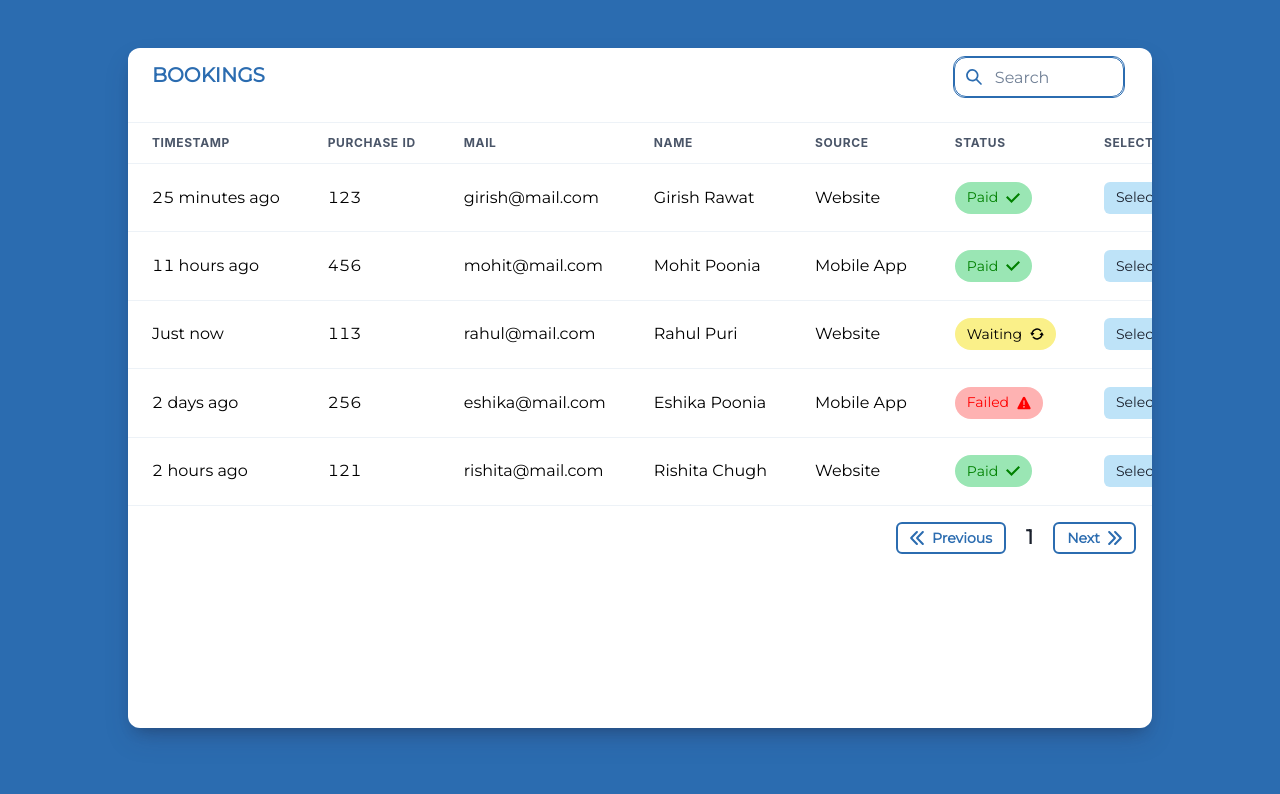
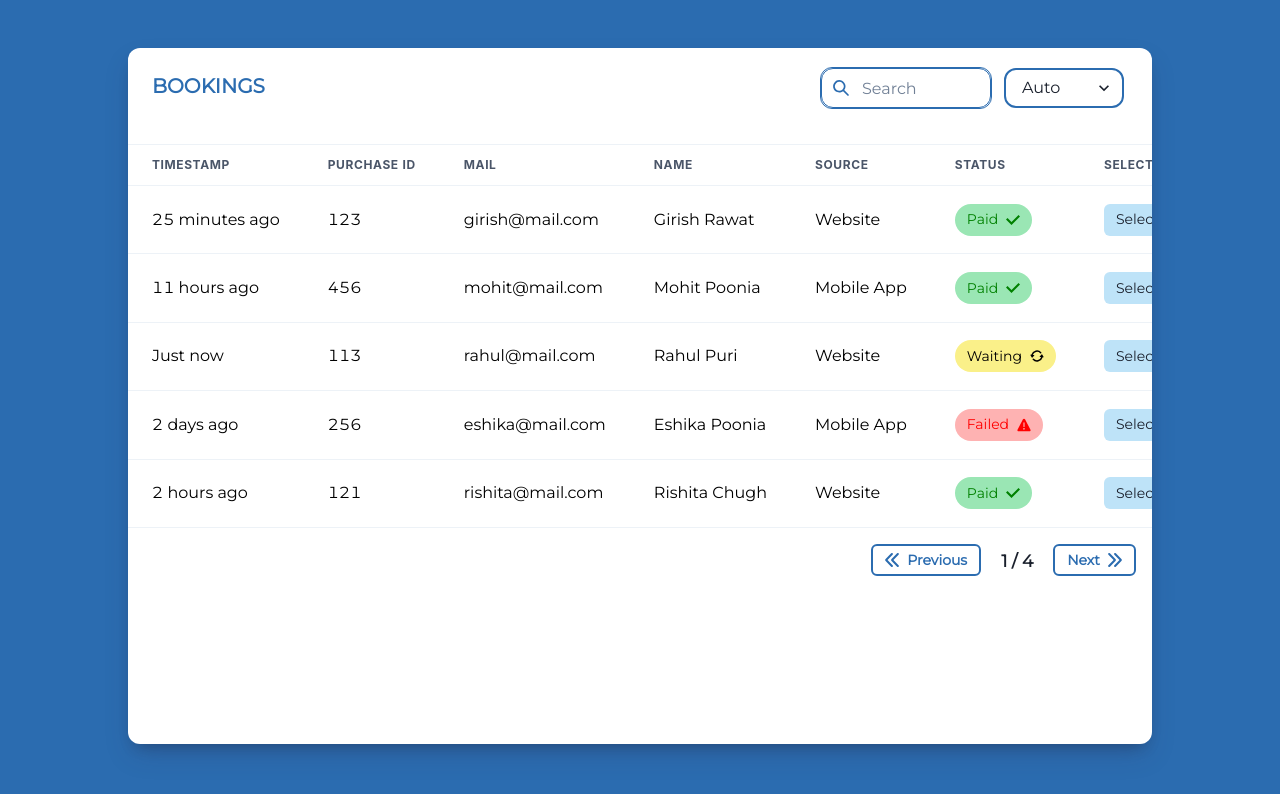
Before and after one commit to Ishu070303/Project-datatable, a Next.js app: page / in a window 1280 px wide. Shown: the top 794 px of the page. Built offline with nearby package versions, Linux system fonts and the light colour scheme.

Commit message:
added resizable property

```diff
--- a/app/App.css
+++ b/app/App.css
@@ -1,27 +1,26 @@
-@import url('https://fonts.googleapis.com/css2?family=Montserrat&display=swap');
+@import url("https://fonts.googleapis.com/css2?family=Montserrat&display=swap");
 
-*{
-    font-family: 'Montserrat', sans-serif;
+* {
+  font-family: "Montserrat", sans-serif;
 }
 
-
-.flex{
+.flex {
   /* border: 1px solid #ebf8ff; */
   width: 80vw;
   margin: auto;
   background-color: white;
   margin-top: 3rem;
   border-radius: 12px;
-    box-shadow: rgba(50, 50, 93, 0.25) 0px 13px 27px -5px, rgba(0, 0, 0, 0.3) 0px 8px 16px -8px;
-
+  box-shadow: rgba(50, 50, 93, 0.25) 0px 13px 27px -5px,
+    rgba(0, 0, 0, 0.3) 0px 8px 16px -8px;
 }
 
-.tc{
+.tc {
   /* border: 2px solid black; */
   width: 80vw;
 }
 
-.table{
+.table {
   /* border: 2px solid teal; */
   width: 100%;
   height: 30vw;
@@ -29,17 +28,17 @@
   margin-top: 1rem;
 }
 
-.text{
+.text {
   /* margin-left: 1rem; */
   margin-top: 12px;
   font-weight: bold;
   font-size: 20px;
   margin-left: 1.5rem;
-   color:  #2B6CB0;
+  color: #2b6cb0;
 }
 
-.Thead{
-    border-top: 1px solid ;
+.Thead {
+  border-top: 1px solid;
   text-align: center;
   /* align-items: center; */
   /* padding-bottom: 20px; */
@@ -47,14 +46,13 @@
   color: gray;
 }
 
-
-.td{
+.td {
   /* border: 2px solid black; */
   text-align: center;
   color: black;
 }
 
-.div{
+.div {
   /* border: 2px solid black; */
   display: flex;
   position: relative;
@@ -64,17 +62,25 @@
     justify-content: space-around; */
 }
 
-.search{
+.search {
   /* border: 2px solid red; */
   position: absolute;
   right: 0;
   top: 2;
   margin-top: 2rem;
-    margin-right: 1.7rem;
-
+  margin-right: 10rem;
 }
 
-.typo{
-    font-size: 20px;
+.resize {
+  margin-top: 1rem;
+  margin-right: 1.5rem;
+  /* border: 2px solid #2B6CB0; */
+  padding: 4px;
+  border-radius: 12px;
+}
+
+.typo {
+  font-size: 17px;
   font-weight: bold;
+  margin-top: 0.3rem;
 }
--- a/app/DataTable.tsx
+++ b/app/DataTable.tsx
@@ -1,9 +1,33 @@
 "use client";
-import { Table, Thead, Tbody, Tr, Th, Td, TableContainer} from "@chakra-ui/table";
-import { Box, Flex, Input, InputGroup, InputLeftElement, Spacer, Text, Button } from "@chakra-ui/react";
-import { SearchIcon, ArrowRightIcon, ArrowLeftIcon, WarningTwoIcon, CheckIcon, RepeatIcon } from "@chakra-ui/icons";
-import { useState } from "react";
-import { Paid } from "@mui/icons-material";
+import {
+  Table,
+  Thead,
+  Tbody,
+  Tr,
+  Th,
+  Td,
+  TableContainer,
+} from "@chakra-ui/table";
+import {
+  Box,
+  Flex,
+  Input,
+  InputGroup,
+  InputLeftElement,
+  Spacer,
+  Text,
+  Button,
+  Select,
+} from "@chakra-ui/react";
+import {
+  SearchIcon,
+  ArrowRightIcon,
+  ArrowLeftIcon,
+  WarningTwoIcon,
+  CheckIcon,
+  RepeatIcon,
+} from "@chakra-ui/icons";
+import { useEffect, useRef, useState } from "react";
 
 interface DataTableProps {
   headers: string[];
@@ -12,18 +36,30 @@ interface DataTableProps {
   sortable?: boolean;
   pagination?: boolean; //Adding a pagination property
   searchable?: boolean; //Adding a searchable property
+  resizable?: boolean; //Adding a resizable property
 }
 
-const DataTable: React.FC<DataTableProps> = ({ headers, rows, caption, sortable, pagination, searchable }) => {
+const DataTable: React.FC<DataTableProps> = ({
+  headers,
+  rows,
+  caption,
+  sortable,
+  pagination,
+  searchable,
+  resizable,
+}) => {
   const [sortedColumn, setSortedColumn] = useState<string | null>(null);
   const [sortDirection, setSortDirection] = useState<"asc" | "desc">("asc");
   const [searchValue, setSearchValue] = useState("");
+  const [selectedFilter, setSelectedFilter] = useState<string>("auto");
+
+  const tableRef = useRef<HTMLTableElement>(null); //Ref to the table element
 
   //For pagination
   const [currentPage, setCurrentPage] = useState(1);
-  const [itemsPerPage] = useState(5) // set the number of items per page
+  const [itemsPerPage] = useState(5); // set the number of items per page
 
-
+  // Function for sorting by ascending or decending
   const handleSort = (column: string) => {
     if (!sortable) return;
 
@@ -35,18 +71,20 @@ const DataTable: React.FC<DataTableProps> = ({ headers, rows, caption, sortable,
     }
   };
 
-  //Search implemented
+  //Function for searching rows
   const filterRows = () => {
-    if(!searchValue) return rows;
+    if (!searchValue) return rows;
 
     return rows.filter((row) =>
-     row.some((cell) =>
-       typeof cell === "string" && cell.toLowerCase().includes(searchValue.toLowerCase())
+      row.some(
+        (cell) =>
+          typeof cell === "string" &&
+          cell.toLowerCase().includes(searchValue.toLowerCase())
       )
     );
   };
 
-  //For sorted rows by (Ascending or Descending Ways)
+  //Function for sorted rows by (Ascending or Descending Ways)
   const sortedRows = [...filterRows()].sort((a, b) => {
     if (!sortedColumn) return 0;
 
@@ -64,38 +102,118 @@ const DataTable: React.FC<DataTableProps> = ({ headers, rows, caption, sortable,
     return 0;
   });
 
+  useEffect(() => {
+    //Function to handle resizing
+    const handleColumnResize = (entries: ResizeObserverEntry[]) => {
+      if (tableRef.current) {
+        const tableWidth = tableRef.current.offsetWidth;
+        const numebrOfCoulmns = headers.length;
+        const selectedColumnIndex = parseInt(selectedFilter, 10);
 
-  //For paginated Property
+        //calculate the new column width based on the selected filter options
+        const newColumnWidths = headers.map((_, index) => {
+          if (resizable && selectedColumnIndex === index) {
+            return `${tableWidth / numebrOfCoulmns}px`;
+          }
+
+          return "auto";
+        });
+
+        //Apply the new column
+        const thElements = tableRef.current.querySelectorAll("th");
+        thElements.forEach((th, index) => {
+          th.style.width = newColumnWidths[index];
+        });
+      }
+    };
+
+    if (resizable) {
+      const resizeObserver = new ResizeObserver(handleColumnResize);
+      if (tableRef.current) {
+        resizeObserver.observe(tableRef.current);
+      }
+
+      return () => {
+        if (tableRef.current) {
+          resizeObserver.unobserve(tableRef.current);
+        }
+      };
+    }
+  }, [headers, resizable, selectedFilter]);
+
+  //Functiom for pagination
   const paginateRows = () => {
     const startIndex = (currentPage - 1) * itemsPerPage;
     const endIndex = startIndex + itemsPerPage;
     return sortedRows.slice(startIndex, endIndex);
   };
 
+  const getDistinctValues = (columnIndex: number) => {
+    const distinctValues: string[] = [];
+    rows.forEach((row) => {
+      const cell = row[columnIndex];
+      if (typeof cell === "string" && !distinctValues.includes(cell)) {
+        distinctValues.push(cell);
+      }
+    });
+
+    return distinctValues;
+  };
+
+  // to display total number of rows
+  const totalNumberOfPages = Math.ceil(sortedRows.length / itemsPerPage);
 
   return (
     <Box className="bx">
       <Flex className="div">
-      {caption && <Text className="text" fontWeight="bold">{caption}</Text>}
+        {caption && (
+          <Text className="text" fontWeight="bold">
+            {caption}
+          </Text>
+        )}
         <Spacer />
         {searchable && (
           <div className="search">
-        <InputGroup mb={4} style={{ border: '1px solid #2B6CB0', borderRadius: '12px'}}>
-          <InputLeftElement pointerEvents="none" children={<SearchIcon color="blue.600" />} />
+            <InputGroup
+              mb={4}
+              style={{ border: "1px solid #2B6CB0", borderRadius: "12px" }}
+            >
+              <InputLeftElement
+                pointerEvents="none"
+                children={<SearchIcon color="blue.600" />}
+              />
               <Input
-          variant='outline'
-          width= {170}
+                variant="outline"
+                width={170}
                 placeholder="Search"
                 value={searchValue}
-          style={{ border: '1px solid #2B6CB0', borderRadius: '12px'}}
+                style={{ border: "1px solid #2B6CB0", borderRadius: "12px" }}
                 onChange={(e) => setSearchValue(e.target.value)}
               />
             </InputGroup>
           </div>
         )}
+
+        {resizable && (
+          <div className="resize">
+            <Select
+              width={120}
+              value={selectedFilter}
+              style={{ border: "2px solid #2B6CB0", borderRadius: "12px" }}
+              onChange={(e) => setSelectedFilter(e.target.value)}
+            >
+              <option value="auto">Auto</option>
+              {headers.map((header, index) => (
+                <option key={index} value={index}>
+                  {header}
+                </option>
+              ))}
+            </Select>
+          </div>
+        )}
       </Flex>
       <TableContainer className="tc">
-      <Table variant='simple' className="table">
+        <Table variant="simple" className="table">
           <Thead className="head">
             <Tr className="Trw">
               {headers.map((header, index) => (
@@ -118,16 +236,46 @@ const DataTable: React.FC<DataTableProps> = ({ headers, rows, caption, sortable,
                   <Td key={cellIndex} className="td">
                     {headers[cellIndex] == "STATUS" ? (
                       <Button
-                    style={{backgroundColor: `${cell === "Paid" ? "#9AE6B4" : cell == "Failed" ? "#FEB2B2" : "#FAF089" }` , fontWeight : "500"}}
-                    color={cell === "Paid" ? "green" : cell === "Failed"? "red" : "black"}
+                        style={{
+                          backgroundColor: `${
+                            cell === "Paid"
+                              ? "#9AE6B4"
+                              : cell == "Failed"
+                              ? "#FEB2B2"
+                              : "#FAF089"
+                          }`,
+                          fontWeight: "500",
+                        }}
+                        color={
+                          cell === "Paid"
+                            ? "green"
+                            : cell === "Failed"
+                            ? "red"
+                            : "black"
+                        }
                         size="sm"
                         borderRadius="3xl"
-                    rightIcon={cell == "Paid" ? <CheckIcon /> : cell === "Failed" ? <WarningTwoIcon /> : <RepeatIcon />}
+                        rightIcon={
+                          cell == "Paid" ? (
+                            <CheckIcon />
+                          ) : cell === "Failed" ? (
+                            <WarningTwoIcon />
+                          ) : (
+                            <RepeatIcon />
+                          )
+                        }
                       >
                         {cell}
                       </Button>
                     ) : headers[cellIndex] === "SELECT" ? (
-                    <Button style={{ backgroundColor: '#BEE3F8', fontWeight: '300'}} size="sm" borderRadius="md">
+                      <Button
+                        style={{
+                          backgroundColor: "#BEE3F8",
+                          fontWeight: "300",
+                        }}
+                        size="sm"
+                        borderRadius="md"
+                      >
                         {cell}
                       </Button>
                     ) : (
@@ -141,28 +289,38 @@ const DataTable: React.FC<DataTableProps> = ({ headers, rows, caption, sortable,
         </Table>
       </TableContainer>
       {pagination && (
-        <Box mt={4} display="flex" justifyContent="flex-end" style={{marginRight: "1rem"}}>
+        <Box
+          mt={4}
+          display="flex"
+          justifyContent="flex-end"
+          style={{ marginRight: "1rem" }}
+        >
           <Button
             size="sm"
             color="blue.600"
             leftIcon={<ArrowLeftIcon />}
-          style={{ border: "2px solid #2B6CB0", backgroundColor: 'white'}}
-          onClick={() => setCurrentPage((prev) => Math.max(prev-1, 1))}
+            style={{ border: "2px solid #2B6CB0", backgroundColor: "white" }}
+            onClick={() => setCurrentPage((prev) => Math.max(prev - 1, 1))}
             disabled={currentPage == 1}
           >
             Previous
           </Button>
-          <Text className="typo" mx={5}>{currentPage}</Text>
+          <Text className="typo" mx={5}>
+            {currentPage} / {totalNumberOfPages}{" "}
+          </Text>
           <Button
             size="sm"
-          rightIcon={<ArrowRightIcon/>}
+            rightIcon={<ArrowRightIcon />}
             color="blue.600"
-          style={{ border: "2px solid #2B6CB0", backgroundColor: 'white'}}
+            style={{ border: "2px solid #2B6CB0", backgroundColor: "white" }}
             onClick={() =>
-          setCurrentPage((prev) => Math.min(prev + 1, Math.ceil(sortedRows.length / itemsPerPage)))
+              setCurrentPage((prev) =>
+                Math.min(prev + 1, Math.ceil(sortedRows.length / itemsPerPage))
+              )
             }
-
-          disabled={currentPage === Math.ceil(sortedRows.length / itemsPerPage)}
+            disabled={
+              currentPage === Math.ceil(sortedRows.length / itemsPerPage)
+            }
           >
             Next
           </Button>
--- a/app/page.tsx
+++ b/app/page.tsx
@@ -1,40 +1,216 @@
 "use client";
-import React from 'react';
-import DataTable from './DataTable';
-import {Flex} from '@chakra-ui/react';
+import React from "react";
+import DataTable from "./DataTable";
+import { Flex } from "@chakra-ui/react";
 
 import "./App.css";
 
-const headers = ["TIMESTAMP", "PURCHASE ID", "MAIL", "NAME", "SOURCE", "STATUS", "SELECT"];
+const headers = [
+  "TIMESTAMP",
+  "PURCHASE ID",
+  "MAIL",
+  "NAME",
+  "SOURCE",
+  "STATUS",
+  "SELECT",
+];
 const rows = [
-  ["25 minutes ago", "123", "girish@mail.com", "Girish Rawat", "Website", "Paid", "Select"],
-  ["11 hours ago", "456", "mohit@mail.com", "Mohit Poonia", "Mobile App", "Paid", "Select"],
-  ["Just now", "113", "rahul@mail.com", "Rahul Puri", "Website", "Waiting", "Select"],
-  ["2 days ago", "256", "eshika@mail.com", "Eshika Poonia", "Mobile App", "Failed", "Select"],
-  ["2 hours ago", "121", "rishita@mail.com", "Rishita Chugh", "Website", "Paid", "Select"],
-  ["50 minutes ago", "490", "pooja@mail.com", "Pooja Chaturvedi", "Mobile App", "Waiting", "Select"],
-  ["12 days ago", "890", "sakshi@mail.com", "Sakshi pathak", "Website", "Waiting", "Select"],
-  ["5 minutes ago", "098", "soni@mail.com", "Soni Rawat", "Mobile App", "Failed", "Select"],
-  ["1 sec ago", "098", "santoshi@mail.com", "Santoshi Rawat", "Mobile App", "Paid", "Select"],
-  ["12 minutes ago", "098", "rashika@mail.com", "Rashika Sharma", "Website", "Waiting", "Select"],
-  ["25 minutes ago", "123", "girish@mail.com", "Girish Rawat", "Website", "Paid", "Select"],
-  ["11 hours ago", "456", "mohit@mail.com", "Mohit Poonia", "Mobile App", "Paid", "Select"],
-  ["Just now", "113", "rahul@mail.com", "Rahul Puri", "Website", "Waiting", "Select"],
-  ["2 days ago", "256", "eshika@mail.com", "Eshika Poonia", "Mobile App", "Failed", "Select"],
-  ["2 hours ago", "121", "rishita@mail.com", "Rishita Chugh", "Website", "Paid", "Select"],
-  ["50 minutes ago", "490", "pooja@mail.com", "Pooja Chaturvedi", "Mobile App", "Waiting", "Select"],
-  ["12 days ago", "890", "sakshi@mail.com", "Sakshi pathak", "Website", "Waiting", "Select"],
-  ["5 minutes ago", "098", "soni@mail.com", "Soni Rawat", "Mobile App", "Failed", "Select"],
-  ["1 sec ago", "098", "santoshi@mail.com", "Santoshi Rawat", "Mobile App", "Paid", "Select"],
-  ["12 minutes ago", "098", "rashika@mail.com", "Rashika Sharma", "Website", "Waiting", "Select"]
+  [
+    "25 minutes ago",
+    "123",
+    "girish@mail.com",
+    "Girish Rawat",
+    "Website",
+    "Paid",
+    "Select",
+  ],
+  [
+    "11 hours ago",
+    "456",
+    "mohit@mail.com",
+    "Mohit Poonia",
+    "Mobile App",
+    "Paid",
+    "Select",
+  ],
+  [
+    "Just now",
+    "113",
+    "rahul@mail.com",
+    "Rahul Puri",
+    "Website",
+    "Waiting",
+    "Select",
+  ],
+  [
+    "2 days ago",
+    "256",
+    "eshika@mail.com",
+    "Eshika Poonia",
+    "Mobile App",
+    "Failed",
+    "Select",
+  ],
+  [
+    "2 hours ago",
+    "121",
+    "rishita@mail.com",
+    "Rishita Chugh",
+    "Website",
+    "Paid",
+    "Select",
+  ],
+  [
+    "50 minutes ago",
+    "490",
+    "pooja@mail.com",
+    "Pooja Chaturvedi",
+    "Mobile App",
+    "Waiting",
+    "Select",
+  ],
+  [
+    "12 days ago",
+    "890",
+    "sakshi@mail.com",
+    "Sakshi pathak",
+    "Website",
+    "Waiting",
+    "Select",
+  ],
+  [
+    "5 minutes ago",
+    "098",
+    "soni@mail.com",
+    "Soni Rawat",
+    "Mobile App",
+    "Failed",
+    "Select",
+  ],
+  [
+    "1 sec ago",
+    "098",
+    "santoshi@mail.com",
+    "Santoshi Rawat",
+    "Mobile App",
+    "Paid",
+    "Select",
+  ],
+  [
+    "12 minutes ago",
+    "098",
+    "rashika@mail.com",
+    "Rashika Sharma",
+    "Website",
+    "Waiting",
+    "Select",
+  ],
+  [
+    "25 minutes ago",
+    "123",
+    "girish@mail.com",
+    "Girish Rawat",
+    "Website",
+    "Paid",
+    "Select",
+  ],
+  [
+    "11 hours ago",
+    "456",
+    "mohit@mail.com",
+    "Mohit Poonia",
+    "Mobile App",
+    "Paid",
+    "Select",
+  ],
+  [
+    "Just now",
+    "113",
+    "rahul@mail.com",
+    "Rahul Puri",
+    "Website",
+    "Waiting",
+    "Select",
+  ],
+  [
+    "2 days ago",
+    "256",
+    "eshika@mail.com",
+    "Eshika Poonia",
+    "Mobile App",
+    "Failed",
+    "Select",
+  ],
+  [
+    "2 hours ago",
+    "121",
+    "rishita@mail.com",
+    "Rishita Chugh",
+    "Website",
+    "Paid",
+    "Select",
+  ],
+  [
+    "50 minutes ago",
+    "490",
+    "pooja@mail.com",
+    "Pooja Chaturvedi",
+    "Mobile App",
+    "Waiting",
+    "Select",
+  ],
+  [
+    "12 days ago",
+    "890",
+    "sakshi@mail.com",
+    "Sakshi pathak",
+    "Website",
+    "Waiting",
+    "Select",
+  ],
+  [
+    "5 minutes ago",
+    "098",
+    "soni@mail.com",
+    "Soni Rawat",
+    "Mobile App",
+    "Failed",
+    "Select",
+  ],
+  [
+    "1 sec ago",
+    "098",
+    "santoshi@mail.com",
+    "Santoshi Rawat",
+    "Mobile App",
+    "Paid",
+    "Select",
+  ],
+  [
+    "12 minutes ago",
+    "098",
+    "rashika@mail.com",
+    "Rashika Sharma",
+    "Website",
+    "Waiting",
+    "Select",
+  ],
 ];
 
 const Home: React.FC = () => {
   return (
-    <Flex className='flex' h="85vh">
-      <DataTable headers={headers} rows={rows} caption="BOOKINGS" sortable searchable pagination />
+    <Flex className="flex" h="87vh">
+      <DataTable
+        headers={headers}
+        rows={rows}
+        caption="BOOKINGS"
+        sortable
+        searchable
+        pagination
+        resizable
+      />
     </Flex>
-  )
-}
+  );
+};
 
 export default Home;
```
Lines whose indentation alone changed are shown as unchanged.
